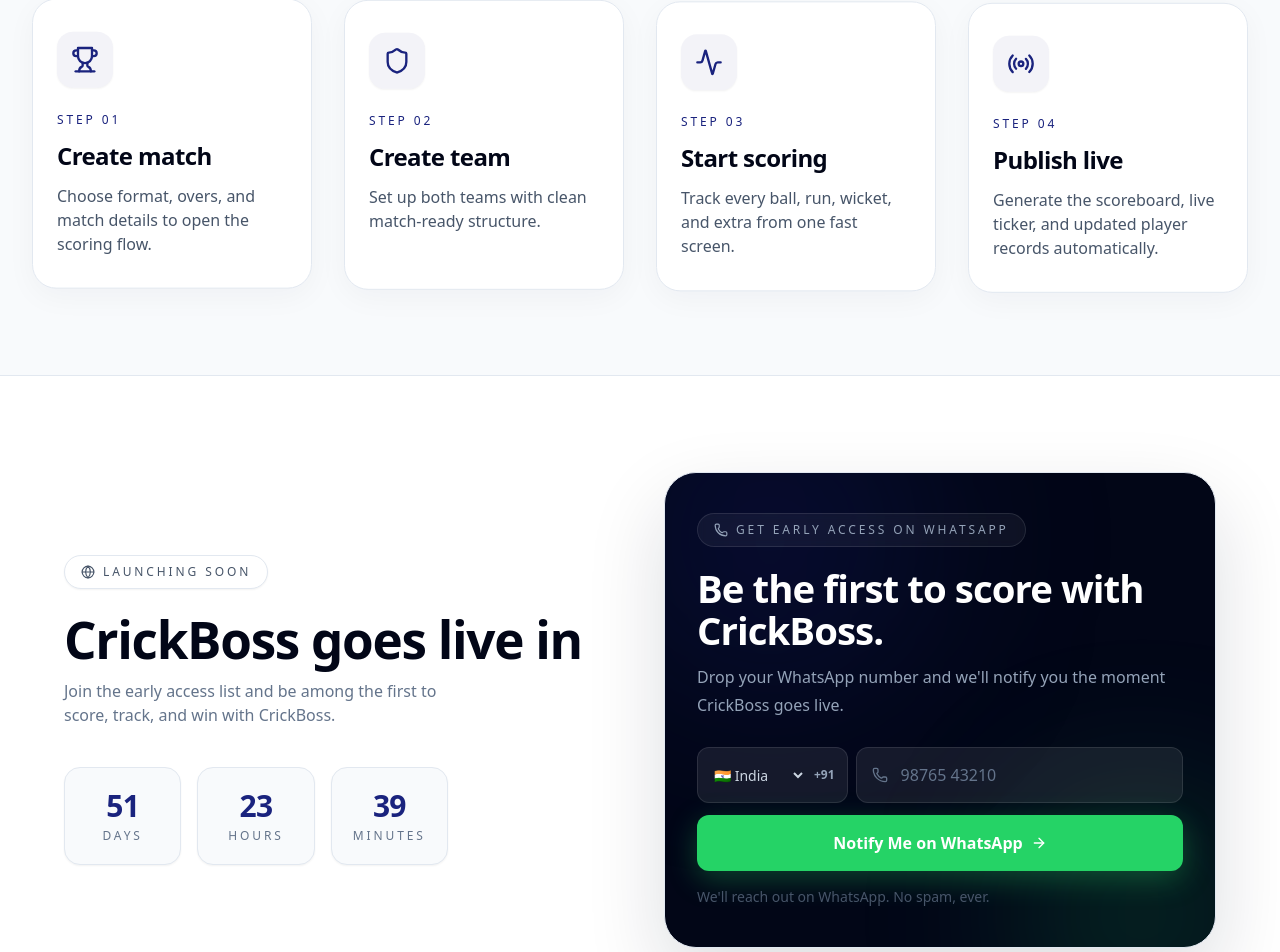
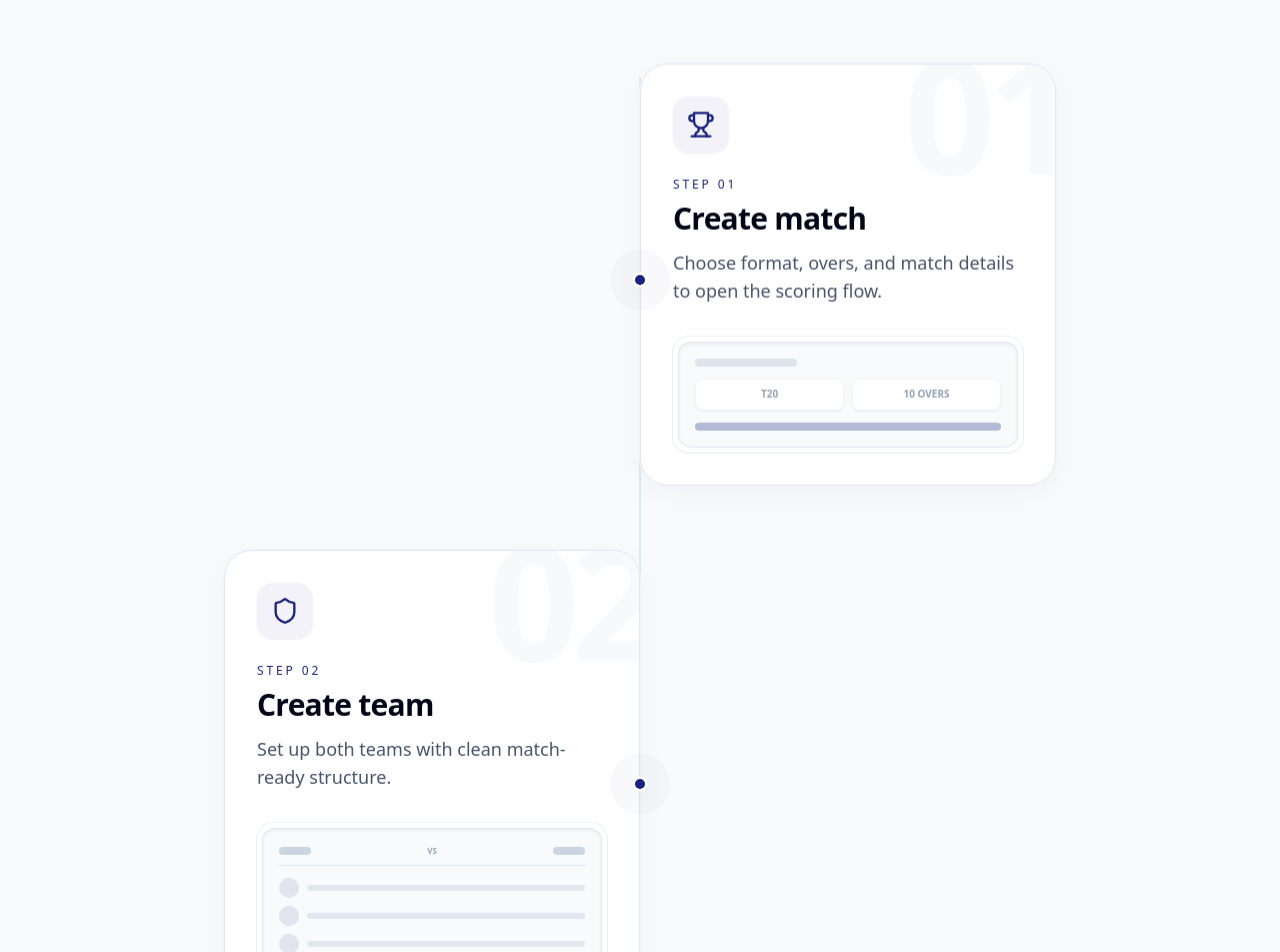
Before and after one commit to milanvananidev/crickboss-landing, a Next.js app: page / in a window 1280 px wide. Shown: the part 1260-2212 px from the top of the page. Built offline with nearby package versions, Linux system fonts and the light colour scheme.

Commit message:
Update coming-soon-page.tsx

```diff
--- a/components/coming-soon-page.tsx
+++ b/components/coming-soon-page.tsx
@@ -30,25 +30,80 @@
     index: "01",
     title: "Create match",
     description: "Choose format, overs, and match details to open the scoring flow.",
-    icon: Trophy
+    icon: Trophy,
+    visual: (
+      <div className="flex flex-col gap-2 rounded-xl bg-slate-50 p-4 shadow-inner ring-1 ring-slate-200">
+        <div className="h-2 w-1/3 rounded-full bg-slate-300/60"></div>
+        <div className="mt-1 flex justify-between gap-2">
+          <div className="flex h-8 flex-1 items-center justify-center rounded-lg border border-slate-100 bg-white shadow-sm">
+            <span className="text-[10px] font-bold text-slate-400">T20</span>
+          </div>
+          <div className="flex h-8 flex-1 items-center justify-center rounded-lg border border-slate-100 bg-white shadow-sm">
+            <span className="text-[10px] font-bold text-slate-400">10 OVERS</span>
+          </div>
+        </div>
+        <div className="mt-1 h-2 w-full rounded-full bg-brand/30"></div>
+      </div>
+    )
   },
   {
     index: "02",
     title: "Create team",
     description: "Set up both teams with clean match-ready structure.",
-    icon: Shield
+    icon: Shield,
+    visual: (
+      <div className="flex flex-col gap-3 rounded-xl bg-slate-50 p-4 shadow-inner ring-1 ring-slate-200">
+        <div className="flex items-center justify-between border-b border-slate-200 pb-2">
+          <div className="h-2 w-8 rounded-full bg-slate-300"></div>
+          <div className="text-[8px] font-bold text-slate-400">VS</div>
+          <div className="h-2 w-8 rounded-full bg-slate-300"></div>
+        </div>
+        <div className="flex flex-col gap-2">
+          {Array.from({ length: 3 }).map((_, i) => (
+            <div key={i} className="flex items-center gap-2">
+              <div className="h-5 w-5 rounded-full bg-brand/10"></div>
+              <div className="h-1.5 flex-1 rounded-full bg-slate-200"></div>
+            </div>
+          ))}
+        </div>
+      </div>
+    )
   },
   {
     index: "03",
     title: "Start scoring",
     description: "Track every ball, run, wicket, and extra from one fast screen.",
-    icon: Activity
+    icon: Activity,
+    visual: (
+      <div className="flex flex-col gap-2 rounded-xl bg-slate-50 p-4 shadow-inner ring-1 ring-slate-200">
+        <div className="flex items-baseline justify-center gap-2">
+          <span className="text-2xl font-bold tracking-tighter text-slate-900">124<span className="text-slate-400">/3</span></span>
+          <span className="text-[10px] font-semibold text-slate-400">(14.2)</span>
+        </div>
+        <div className="mt-2 flex gap-1">
+          {["0", "1", "W", "4", "4", "6"].map((ball, i) => (
+            <div key={i} className={`flex h-6 flex-1 items-center justify-center rounded text-[10px] font-bold ${ball === 'W' ? 'bg-red-100 text-red-600' : ball === '4' || ball === '6' ? 'bg-brand/10 text-brand' : 'border border-slate-200 bg-white text-slate-600'}`}>
+              {ball}
+            </div>
+          ))}
+        </div>
+      </div>
+    )
   },
   {
     index: "04",
     title: "Publish live",
     description: "Generate the scoreboard, live ticker, and updated player records automatically.",
-    icon: Radio
+    icon: Radio,
+    visual: (
+      <div className="relative flex flex-col items-center justify-center gap-2 overflow-hidden rounded-xl bg-slate-900 p-6 shadow-inner ring-1 ring-slate-800">
+        <div className="absolute inset-0 bg-[radial-gradient(circle_at_center,rgba(37,211,102,0.15),transparent_60%)]"></div>
+        <div className="relative flex h-10 w-10 items-center justify-center rounded-full bg-[#25D366]/20">
+          <div className="h-4 w-4 animate-pulse rounded-full bg-[#25D366]"></div>
+        </div>
+        <span className="relative mt-2 text-[10px] font-bold tracking-widest text-[#25D366]">LIVE BROADCAST</span>
+      </div>
+    )
   }
 ];
 
@@ -415,48 +470,85 @@
           </p>
         </section>
 
-        {/* Workflow Section (Static Grid) */}
-        <section className="mx-auto w-full max-w-7xl px-5 py-20 sm:px-6 lg:px-8">
+        {/* Workflow Section (Timeline) */}
+        <section className="mx-auto w-full max-w-5xl px-5 py-20 sm:px-6 lg:px-8">
           <div className="flex flex-col items-center text-center">
             <div className="inline-flex items-center gap-2 rounded-full border border-slate-200 bg-white px-4 py-2 text-xs font-medium uppercase tracking-[0.24em] text-slate-600 shadow-sm">
               <Globe className="h-3.5 w-3.5" />
-              How It Works
+              Process
             </div>
             <h2 className="mt-5 max-w-2xl text-[clamp(1.8rem,3.8vw,3rem)] font-semibold leading-[1] tracking-tight text-slate-950">
               One connected match flow from setup to live updates.
             </h2>
           </div>
 
-          <div className="mt-16 grid grid-cols-1 gap-8 md:grid-cols-2 lg:grid-cols-4">
-            {workflowSteps.map((step, index) => (
+          <div className="relative mt-16 sm:mt-24">
+            {/* The vertical connecting line */}
+            <div className="absolute bottom-10 left-6 top-10 w-[2px] bg-slate-200 lg:left-1/2 lg:-ml-[1px]"></div>
+
+            <div className="flex flex-col gap-12 lg:gap-0">
+              {workflowSteps.map((step, index) => {
+                const isEven = index % 2 === 0;
+                return (
                   <motion.div
                     key={step.index}
-                initial={{ opacity: 0, y: 20 }}
+                    initial={{ opacity: 0, y: 30 }}
                     whileInView={{ opacity: 1, y: 0 }}
-                transition={{ duration: 0.5, delay: index * 0.1 }}
-                viewport={{ once: true, amount: 0.2 }}
-                className="w-full"
+                    transition={{ duration: 0.6, ease: "easeOut", delay: 0.1 }}
+                    viewport={{ once: true, amount: 0.3 }}
+                    className={`relative flex flex-col lg:flex-row items-start lg:items-center w-full ${isEven ? 'lg:flex-row' : 'lg:flex-row-reverse'}`}
                   >
+                    {/* Timeline Node */}
+                    <div className="absolute left-6 flex h-8 w-8 -translate-x-1/2 items-center justify-center lg:left-1/2 mt-[28px] lg:mt-0 z-10">
+                      <div className="relative flex h-full w-full items-center justify-center">
+                        <div className="absolute h-full w-full animate-ping rounded-full bg-brand/25 opacity-75"></div>
+                        <div className="relative h-4 w-4 rounded-full border-[3px] border-white bg-brand shadow-sm"></div>
+                      </div>
+                    </div>
+
+                    {/* Empty spacer for alternating sides on desktop */}
+                    <div className="hidden lg:block lg:w-1/2"></div>
+
+                    {/* Card Container */}
+                    <div className={`w-full pl-16 lg:w-1/2 lg:py-8 ${isEven ? 'lg:pl-0 lg:pr-16' : 'lg:pl-16 lg:pr-0'}`}>
                       <motion.div
-                  animate={{ y: [0, -8, 0] }}
+                        animate={{ y: [0, -6, 0] }}
                         transition={{ duration: 4, repeat: Infinity, ease: "easeInOut", delay: index * 0.3 }}
-                  className="flex h-full flex-col rounded-[24px] border border-slate-200 bg-white px-6 py-8 shadow-[0_8px_30px_rgba(15,23,42,0.04)] transition hover:shadow-[0_24px_80px_rgba(15,23,42,0.08)]"
+                        className="relative flex w-full flex-col overflow-hidden rounded-[28px] border border-slate-200 bg-white/80 p-6 shadow-[0_8px_30px_rgba(15,23,42,0.04)] ring-1 ring-slate-100 backdrop-blur-sm transition hover:shadow-[0_24px_80px_rgba(15,23,42,0.08)] sm:p-8"
                       >
+                        {/* Background Watermark Numeral */}
+                        <div className="pointer-events-none absolute -right-2 -top-8 select-none text-[8rem] font-bold leading-none tracking-tighter text-slate-100/60 sm:-right-4 sm:-top-8 sm:text-[10rem]">
+                          {step.index}
+                        </div>
+
+                        <div className="relative z-10 w-full">
                           <div className="mb-6 flex h-14 w-14 items-center justify-center rounded-2xl bg-brand/5 text-brand shadow-sm">
                             <step.icon className="h-7 w-7" />
                           </div>
+
                           <div className="text-xs font-medium uppercase tracking-[0.24em] text-brand">
                             Step {step.index}
                           </div>
-                  <h3 className="mt-3 text-2xl font-semibold tracking-tight text-slate-950">
+
+                          <h3 className="mt-2 text-2xl font-semibold tracking-tight text-slate-950 sm:text-3xl">
                             {step.title}
                           </h3>
-                  <p className="mt-3 text-base leading-6 text-slate-600">
+
+                          <p className="mt-3 text-base leading-7 text-slate-600 sm:text-lg">
                             {step.description}
                           </p>
+
+                          {/* App UI Visual */}
+                          <div className="mt-8 rounded-2xl bg-white p-1.5 shadow-sm ring-1 ring-slate-200/60 w-full max-w-sm">
+                            {step.visual}
+                          </div>
+                        </div>
                       </motion.div>
+                    </div>
                   </motion.div>
-            ))}
+                );
+              })}
+            </div>
           </div>
         </section>
       </div>
```
Lines whose indentation alone changed are shown as unchanged.
